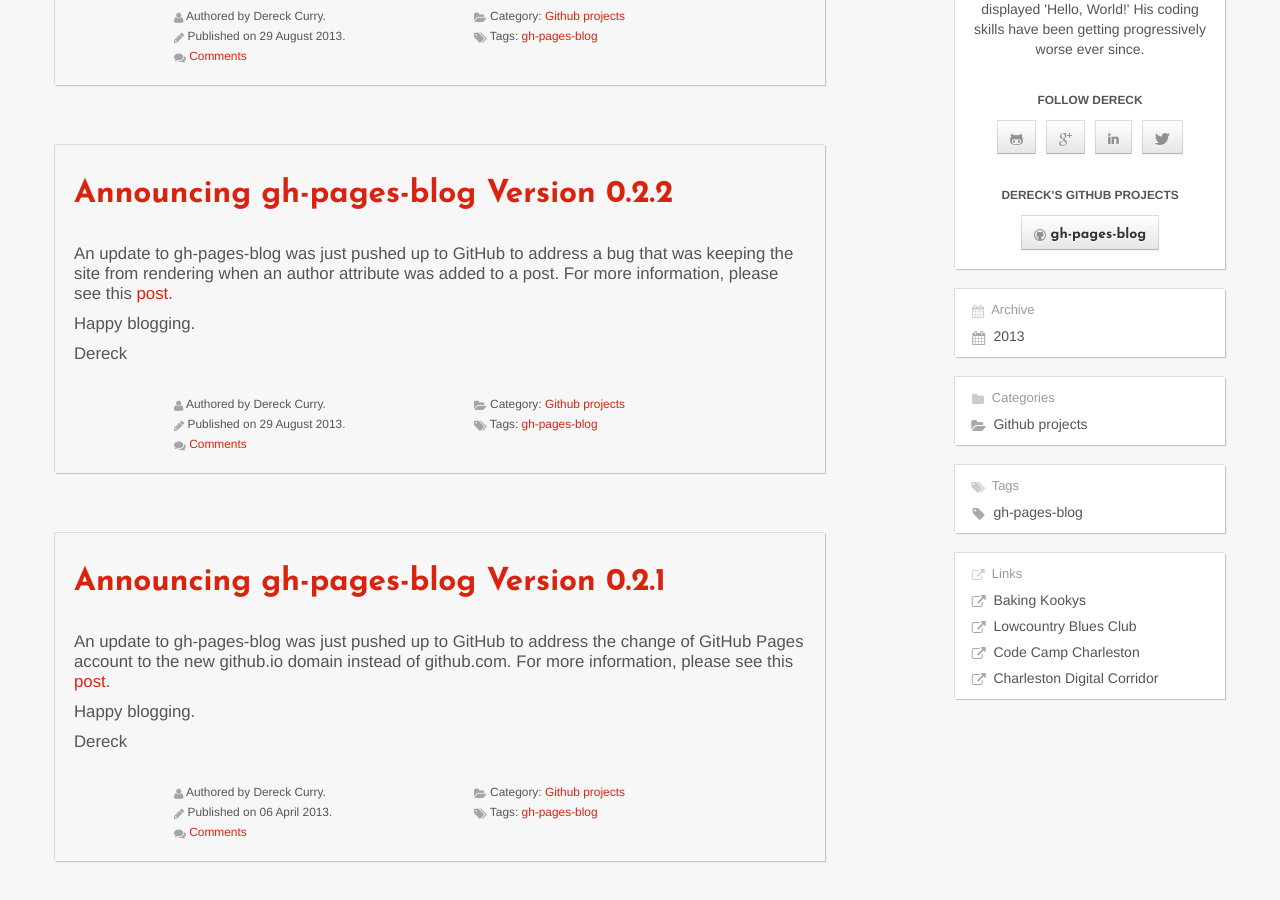
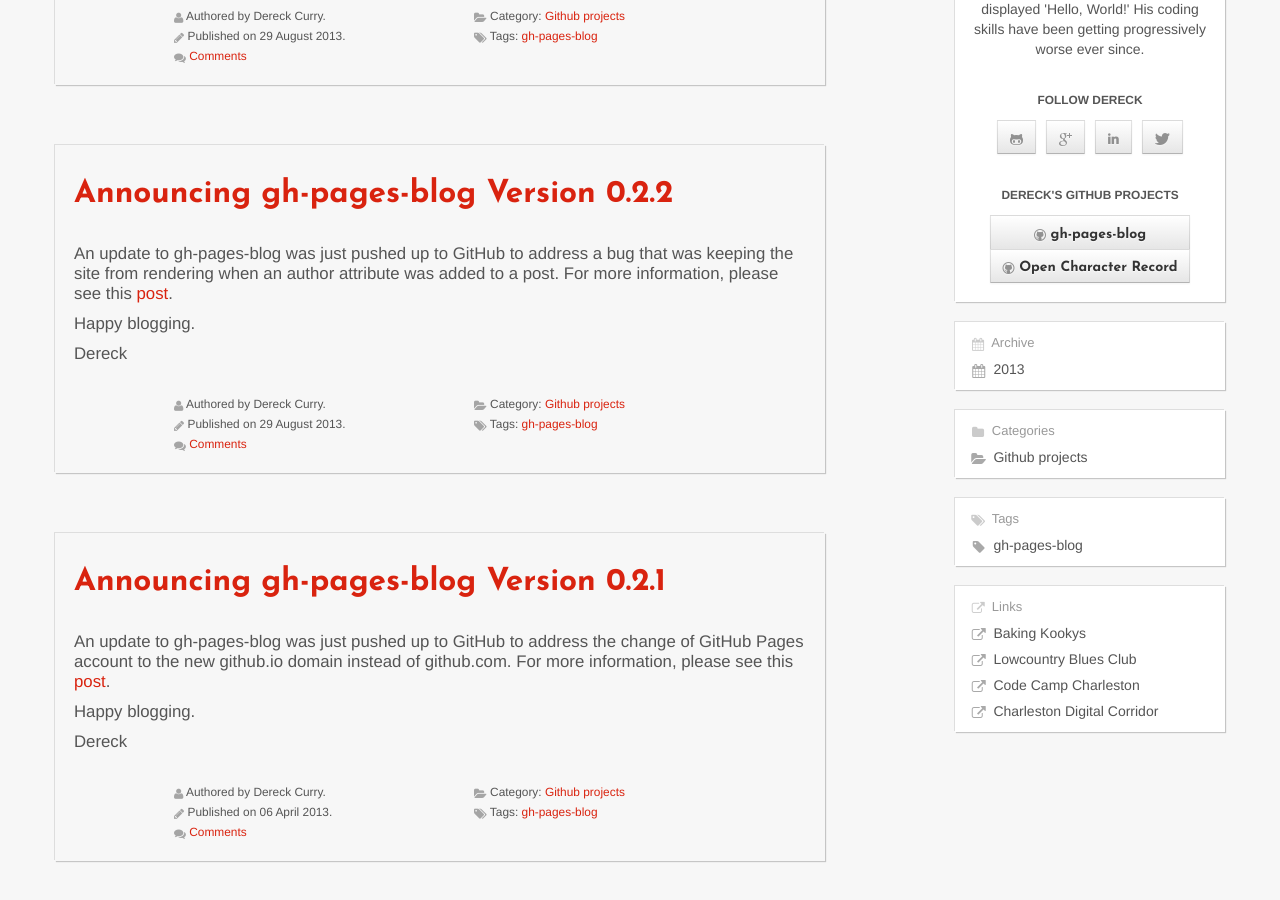
Before and after one commit to thedereck/thedereck.github.com, a Jekyll site: the page built from index.html, in a window 1280 px wide and 900 px high, scrolled down 395 px. Built offline with Jekyll 4.4.1, drawn with Linux system fonts in a browser that asks for light colours; the list of posts is cut into pages by our own code; comment, search, counter and statistics services are not loaded.

Commit message:
Added Open Character Record to GitHub projects

```diff
--- a/_config.yml
+++ b/_config.yml
@@ -339,6 +339,9 @@
   - project :
     name : gh-pages-blog
     url : http://thedereck.github.com/gh-pages-blog/
+  - project :
+    name : Open Character Record
+    url : https://github.com/thedereck/OpenCharacterRecord
 
 
 # These are links to other websites outside of the blog that are not part of
```
